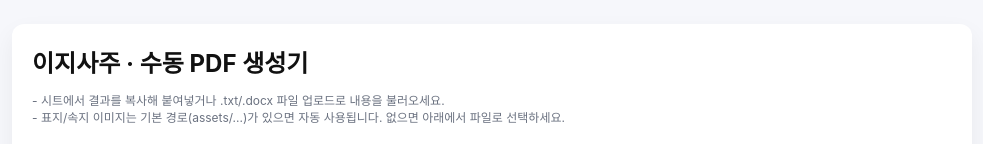
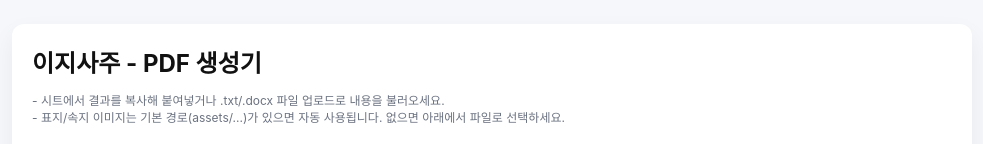
Before and after one commit to easysajusaju-dev/easysaju, a plain HTML site: page pdf.html in a window 1280 px wide. Shown: the top 144 px of the page, without its empty margins (148-1131 px from the left). Drawn offline with nearby package versions, Linux system fonts and the light colour scheme.

Commit message:
Update pdf.html

```diff
--- a/pdf.html
+++ b/pdf.html
@@ -42,7 +42,7 @@
 </head>
 <body>
   <div class="wrap">
-    <h1>이지사주 · 수동 PDF 생성기</h1>
+    <h1>이지사주 - PDF 생성기</h1>
     <div class="hint">- 시트에서 결과를 복사해 붙여넣거나 .txt/.docx 파일 업로드로 내용을 불러오세요.<br>- 표지/속지 이미지는 기본 경로(assets/...)가 있으면 자동 사용됩니다. 없으면 아래에서 파일로 선택하세요.</div>
 
     <fieldset>
```
